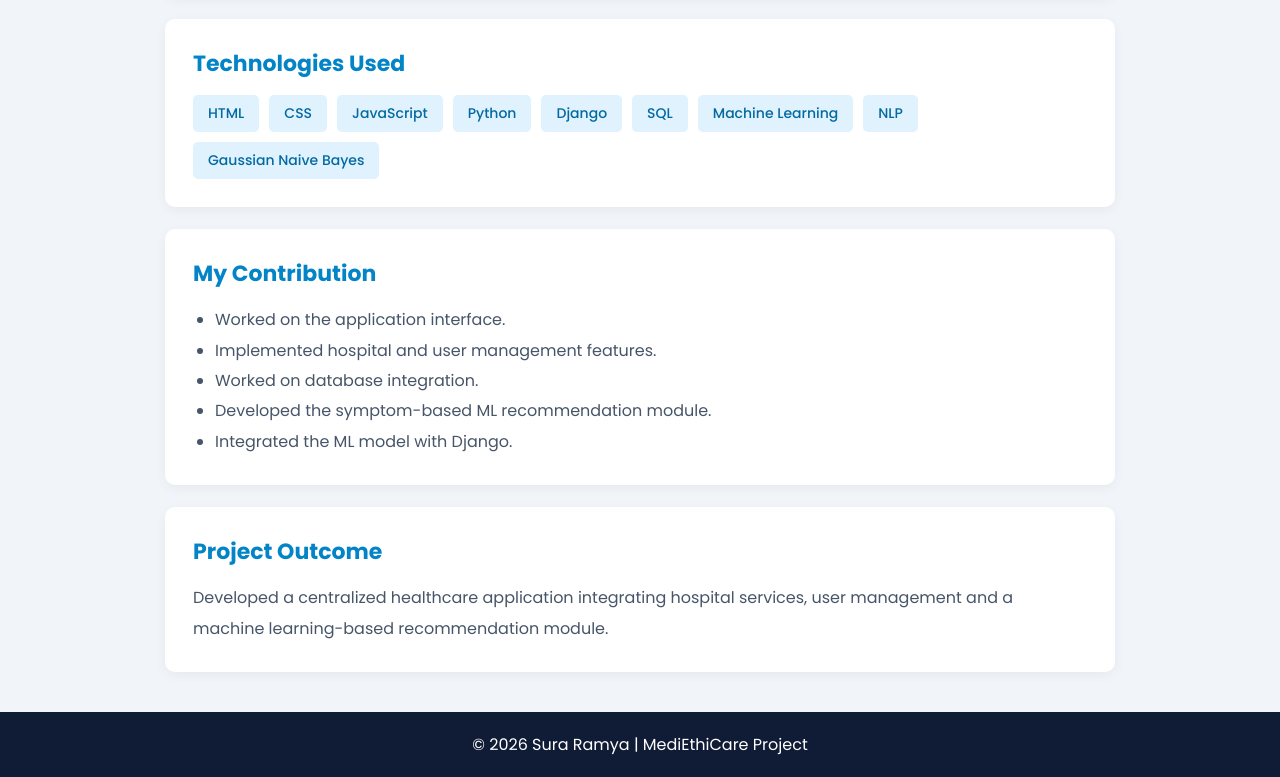
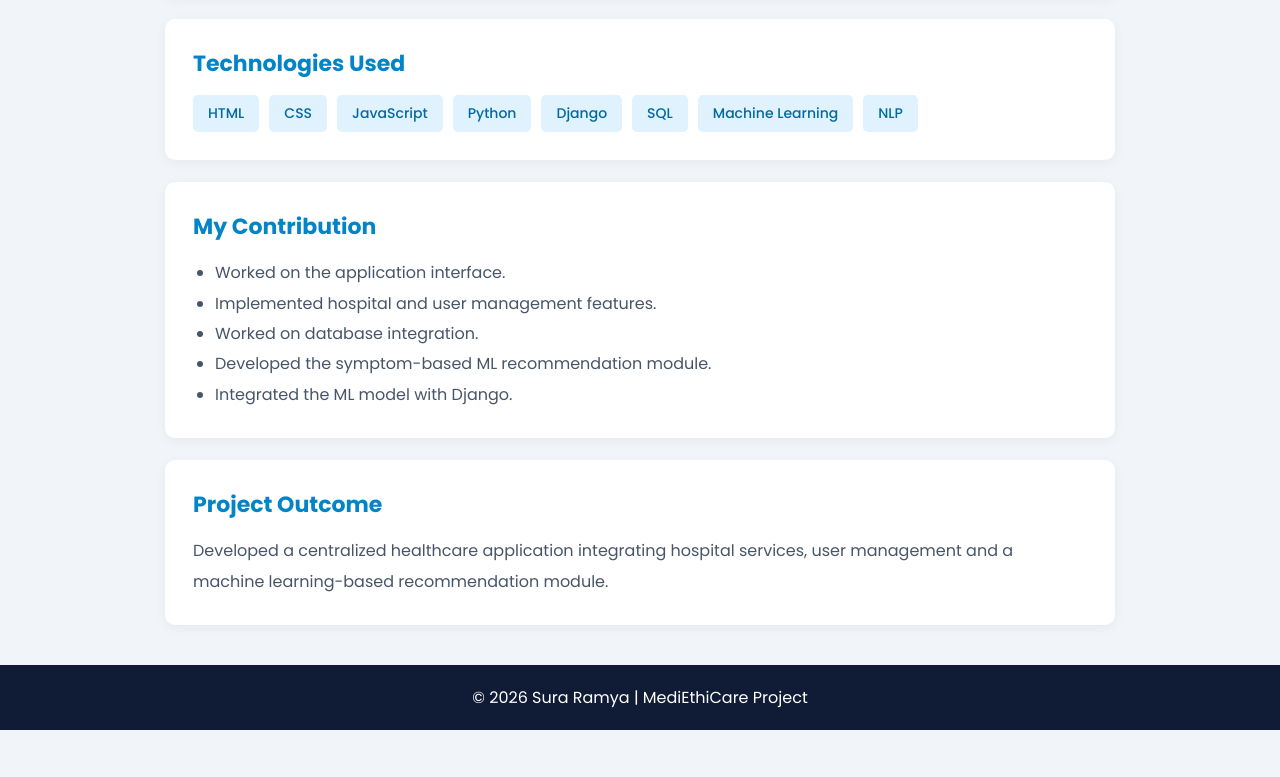
Before and after one commit to Ramyasura/my_portfolio, a plain HTML site: page medieticare.html in a window 1280 px wide. Shown: the part 1462-2239 px from the top of the page. After the commit the page ends 2192 px from the top, so only its background shows below. Drawn offline with Linux system fonts and the light colour scheme.

Commit message:
Update medieticare.html

```diff
--- a/medieticare.html
+++ b/medieticare.html
@@ -105,7 +105,7 @@
             <span>SQL</span>
             <span>Machine Learning</span>
             <span>NLP</span>
-            <span>Gaussian Naive Bayes</span>
+
         </div>
     </section>
 
```
